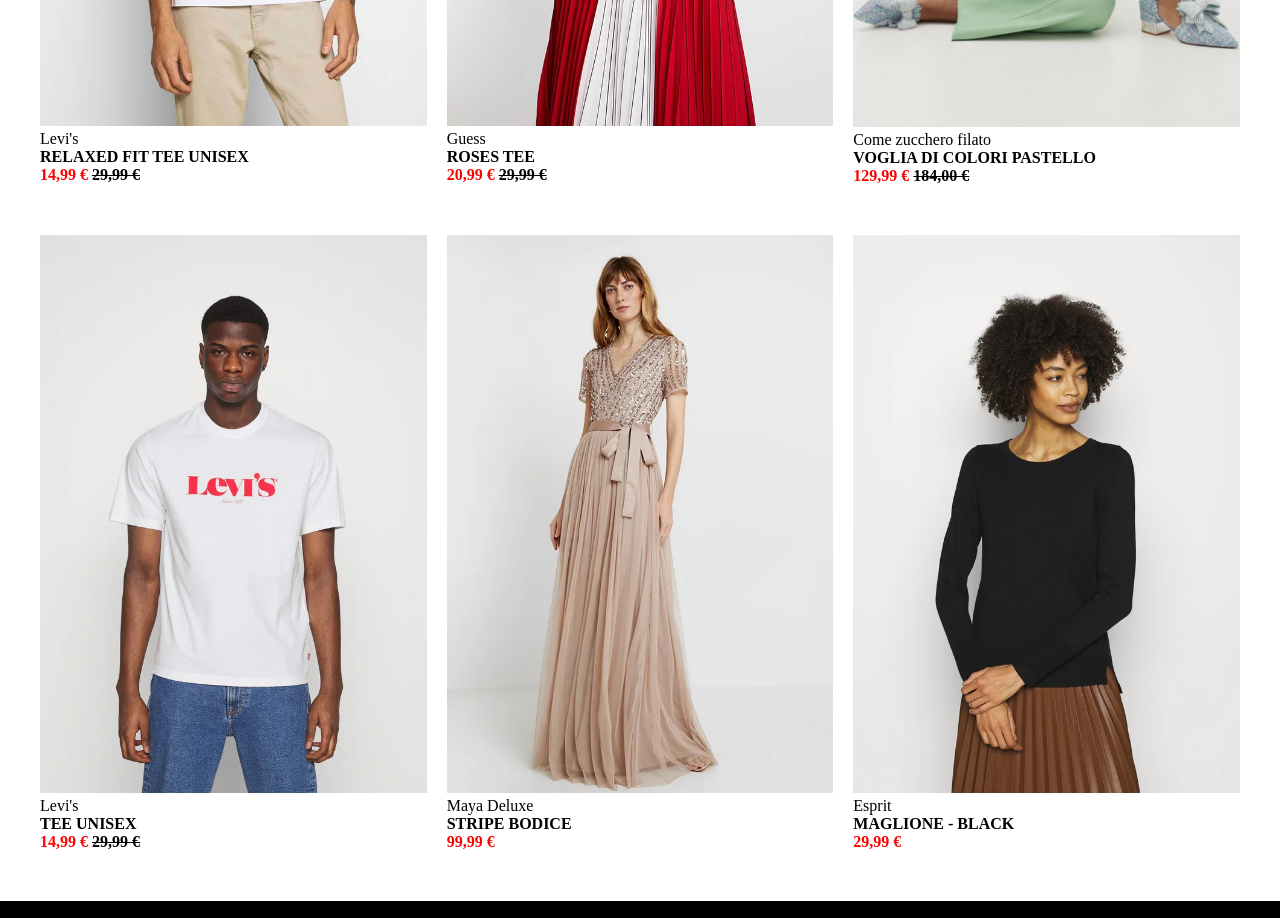
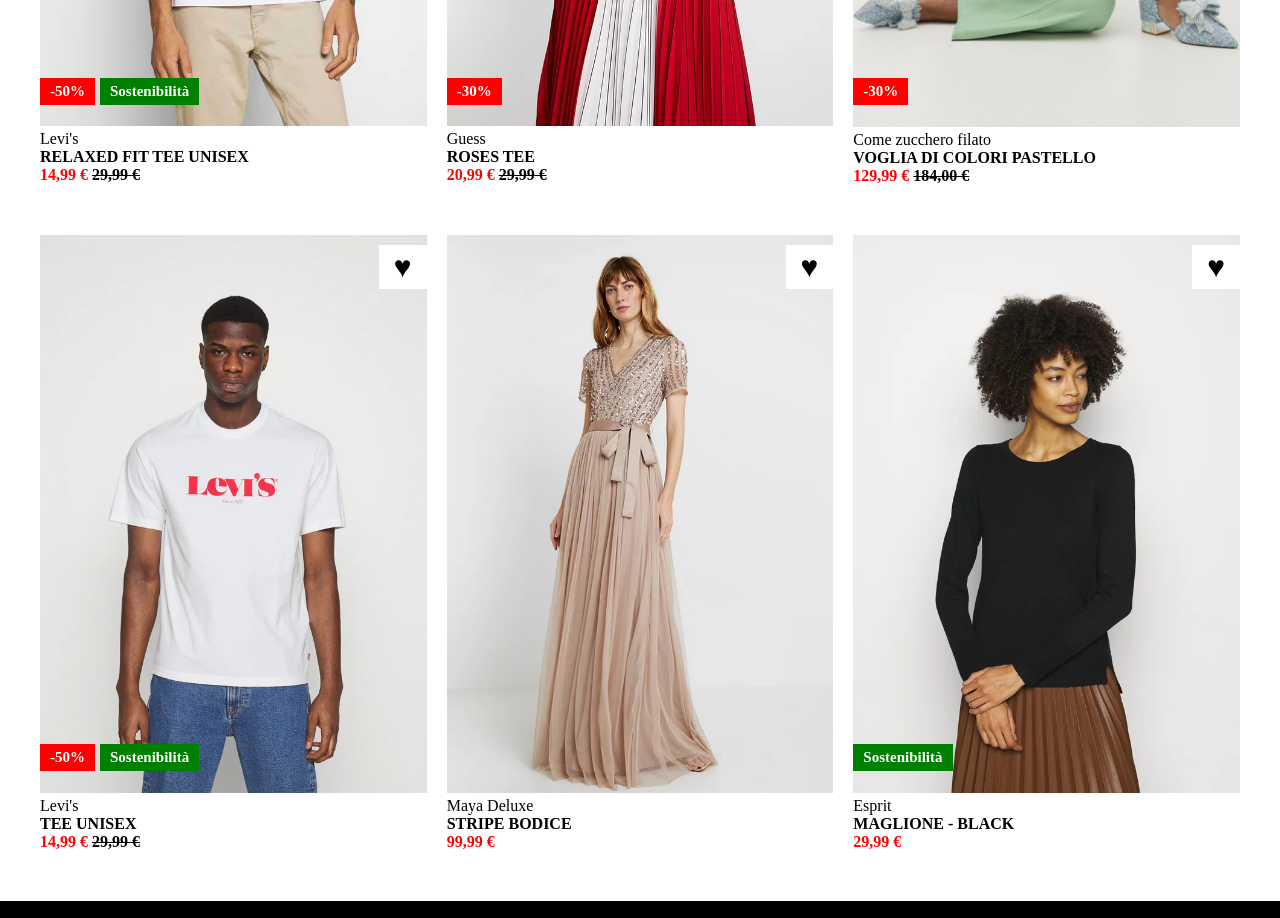
Before and after one commit to fabiomuzzu/html-css-boolando, a plain HTML site: page index.html in a window 1280 px wide. Shown: the part 532-1450 px from the top of the page. Drawn offline with Linux system fonts and the light colour scheme.

Commit message:
First version of the page

```diff
--- a/css/style.css
+++ b/css/style.css
@@ -15,6 +15,7 @@
     top: 0px;
     width: 100%;
     height: 60px;
+    z-index: 1;
 }
 
 .hr-column{
@@ -79,6 +80,7 @@
 .column{
     width: calc(100% / 3);
     margin-bottom: 50px;
+    position: relative;
 }
 
 /* css img main in colonne */
@@ -95,6 +97,46 @@
     text-decoration: line-through;
 }
 
+/* css absolute*/
+.hearts{
+    position: absolute;
+    top: 0;
+    right: 0;
+    margin: 10px 0;
+    padding: 5px 15px;
+    font-size: 30px;
+    background-color: #fff;
+}
+
+.discount{
+    position: absolute;
+    bottom: 80px;
+    left: 0;
+    font-size: 15px;
+    background-color: red;
+    color: #fff;
+    padding: 5px 10px;
+}
+
+.eco-friendly{
+    position: absolute;
+    bottom: 80px;
+    left: 60px;
+    font-size: 15px;
+    background-color: green;
+    color: #fff;
+    padding: 5px 10px;
+}
+
+.eco-friendly_sz6{
+    position: absolute;
+    bottom: 80px;
+    left: 0px;
+    font-size: 15px;
+    background-color: green;
+    color: #fff;
+    padding: 5px 10px;
+}
 /* CSS FOOTER */
 footer{
     background-color: black;
--- a/index.html
+++ b/index.html
@@ -23,9 +23,11 @@
                     </div>
                     <!-- icon a destra vedere su fontawesome -->
                     <div class="hr-column d-flex-center jf-end">
-                        <i class="fa-regular fa-user fa-xl" style="color: #ffffff;"></i>
-                        <i class="fa-regular fa-heart fa-xl" style="color: #ffffff;"></i>
-                        <i class="fa-solid fa-bag-shopping fa-xl" style="color: #ffffff;"></i>
+                        <div>
+                            <i class="fa-regular fa-user fa-xl" style="color: #ffffff;"></i>
+                            <i class="fa-regular fa-heart fa-xl" style="color: #ffffff;"></i>
+                            <i class="fa-solid fa-bag-shopping fa-xl" style="color: #ffffff;"></i>
+                        </div>
                     </div>
                 </div>
             </div>
@@ -39,13 +41,14 @@
             <div class="row gap">
                 <!-- prima colonna -->
                 <div class="column">
-                    <div>
-                        <img src="./img/1.webp" alt="" class="img-size">
-                    </div>
+                    <img src="./img/1.webp" alt="" class="img-size">
                     <span>Levi's</span>
                     <h4>RELAXED FIT TEE UNISEX<h4>
                     <span class="price">14,99 &euro;</span>
                     <span class="old-price"> 29,99 &euro;</span>
+                    <div class="hearts">&hearts;</div>
+                    <span class="discount">-50&percnt;</span>
+                    <span class="eco-friendly">Sostenibilità</span>
                 </div>
                 <!-- seconda colonna -->
                 <div class="column">
@@ -54,6 +57,8 @@
                     <h4>ROSES TEE<h4>
                     <span class="price">20,99 &euro;</span>
                     <span class="old-price"> 29,99 &euro;</span>
+                    <div class="hearts">&hearts;</div>
+                    <span class="discount">-30&percnt;</span>
                 </div>
                 <!-- terza colonna -->
                 <div class="column">
@@ -62,17 +67,22 @@
                     <h4>VOGLIA DI COLORI PASTELLO<h4>
                     <span class="price">129,99 &euro;</span>
                     <span class="old-price"> 184,00 &euro;</span>
+                    <div class="hearts">&hearts;</div>
+                    <span class="discount">-30&percnt;</span>
                 </div>
             </div>
             <!-- seconda riga -->
             <div class="row2 gap">
-                <!-- qquarta colonna -->
+                <!-- quarta colonna -->
                 <div class="column">
                     <img src="./img/4.webp" alt="" class="img-size">
                     <span>Levi's</span>
                     <h4>TEE UNISEX<h4>
                     <span class="price">14,99 &euro;</span>
                     <span class="old-price"> 29,99 &euro;</span>
+                    <div class="hearts">&hearts;</div>
+                    <span class="discount">-50&percnt;</span>
+                    <span class="eco-friendly">Sostenibilità</span>
                 </div>
                 <!-- quinta colonna -->
                 <div class="column">
@@ -80,6 +90,7 @@
                     <span>Maya Deluxe</span>
                     <h4>STRIPE BODICE<h4>
                     <span class="price">99,99 &euro;</span>
+                    <div class="hearts">&hearts;</div>
                 </div>
                 <!-- sesta colonna -->
                 <div class="column">
@@ -87,6 +98,8 @@
                     <span>Esprit</span>
                     <h4>MAGLIONE - BLACK<h4>
                     <span class="price">29,99 &euro;</span>
+                    <div class="hearts">&hearts;</div>
+                    <span class="eco-friendly_sz6">Sostenibilità</span>
                 </div>
             </div>
          </div>
```
